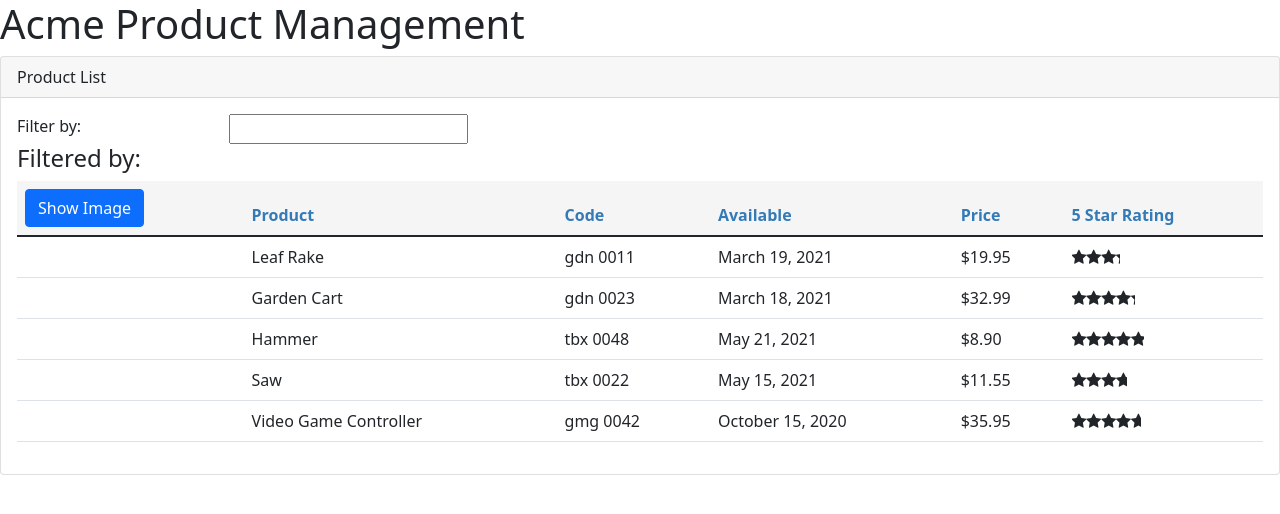
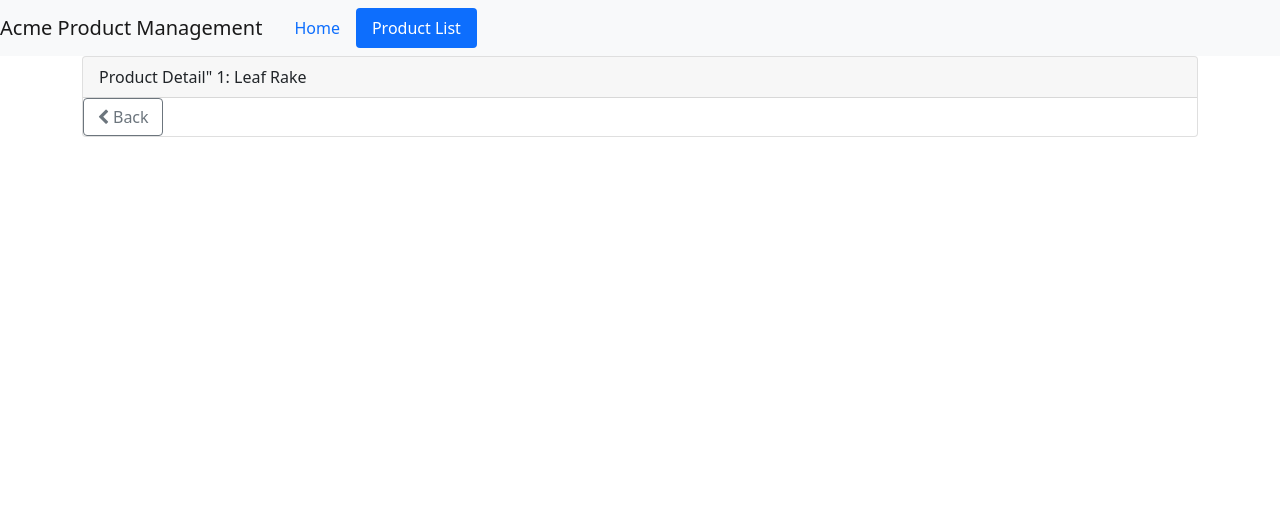
Before and after one commit to FenixS83/acmeProductManagement, an Angular app: page /products/1 in a window 1280 px wide. Before the commit this address led to /. Shown: the top 514 px of the page. Built offline with nearby package versions, Linux system fonts and the light colour scheme.

Commit message:
added protudct detail component with back button and added guard to product detail component to ensure that valid id number is being navigated to

```diff
--- a/src/app/app.component.ts
+++ b/src/app/app.component.ts
@@ -4,9 +4,17 @@ import { Component } from '@angular/core';
   selector: 'pm-root',
   // templateURL: "./app.component.html",
   template: `
-  <div><h1>{{pageTitle}}</h1>
-  <pm-products></pm-products>
-  </div>`,
+    <nav class='navbar navbar-expand navbar-light bg-light'>
+        <a class='navbar-brand'>{{pageTitle}}</a>
+        <ul class='nav nav-pills'>
+          <li><a class='nav-link' routerLinkActive='active' routerLink='/welcome'>Home</a></li>
+          <li><a class='nav-link' routerLinkActive='active' routerLink='/products'>Product List</a></li>
+        </ul>
+    </nav>
+    <div class='container'>
+      <router-outlet></router-outlet>
+    </div>
+    `,
   styleUrls: ['./app.component.css']
 })
 
--- a/src/app/app.module.ts
+++ b/src/app/app.module.ts
@@ -10,6 +10,7 @@ import { StarComponent } from './components/star/star.component';
 import { WelcomeComponent } from './components/home/welcome.component';
 import { ProductDetailComponent } from './components/products/product-detail.component';
 import { RouterModule } from '@angular/router';
+import { ProductDetailGuard } from './components/products/product-detail.guard';
 
 @NgModule({
   // declarations are components that WE declare locally to be acknowledged
@@ -26,7 +27,15 @@ import { RouterModule } from '@angular/router';
     BrowserModule,
     FormsModule,
     HttpClientModule,
-    RouterModule.forRoot([]),
+    RouterModule.forRoot([
+      { path: 'products', component: ProductListComponent },
+      { path: 'products/:id',
+        canActivate: [ProductDetailGuard],
+        component: ProductDetailComponent },
+      { path: 'welcome', component: WelcomeComponent },
+      { path: '', redirectTo: 'welcome', pathMatch: 'full' },
+      { path: '**', redirectTo: 'welcome', pathMatch: 'full' }
+    ]),
   ],
   providers: [],
   bootstrap: [AppComponent]
--- a/src/app/components/product-list/product-list.component.html
+++ b/src/app/components/product-list/product-list.component.html
@@ -42,7 +42,11 @@
                                 [style.margin.px]='imageMargin'/>
 
                             </td>
-                            <td>{{ product.productName }}</td>
+                            <td>
+                                <a [routerLink]="['/products', product.productId]">
+                                {{product.productName}}
+                            </a>
+                            </td>
                             <td>{{ product.productCode | lowercase | convertToSpaces:'-' }}</td>
                             <td>{{ product.releaseDate }}</td>
                             <td>{{ product.price | currency }}</td>
--- a/src/app/components/product-list/product-list.component.ts
+++ b/src/app/components/product-list/product-list.component.ts
@@ -48,6 +48,7 @@ export class ProductListComponent implements OnInit, OnDestroy {
       },
       error: err => this.errorMessage = err
     });
+
   }
 
   ngOnDestroy(): void {
--- a/src/app/components/products/product-detail.component.html
+++ b/src/app/components/products/product-detail.component.html
@@ -1,5 +1,10 @@
 <div class='card'>
     <div class='card-header'>
-        {{pageTitle}}
+        {{pageTitle + ': ' + product?.productName}}
+    </div>
+    <div class='btn btn-outline-secondary'
+         style='width:80px'
+         (click)='onBack()'>
+            <i class='fa fa-chevron-left'></i> Back
     </div>
 </div>
--- a/src/app/components/products/product-detail.component.ts
+++ b/src/app/components/products/product-detail.component.ts
@@ -1,15 +1,37 @@
 import { Component, OnInit } from '@angular/core';
+import { ActivatedRoute, Router } from '@angular/router';
+import { IProduct } from '../product-list/product';
 
 @Component({
   templateUrl: './product-detail.component.html',
   styleUrls: ['./product-detail.component.css']
 })
+
 export class ProductDetailComponent implements OnInit {
   pageTitle: string = 'Product Detail';
+  product: IProduct | undefined
 
-  constructor() { }
+  constructor(private route: ActivatedRoute,
+              private router: Router) { }
 
   ngOnInit(): void {
+    const id = Number(this.route.snapshot.paramMap.get('id'));
+    this.pageTitle += `" ${id}`;
+    this.product= {
+      "productId": 1,
+      "productName": "Leaf Rake",
+      "productCode": "GDN-0011",
+      "releaseDate": "March 19, 2021",
+      "description": "Leaf rake with 48-inch wooden handle.",
+      "price": 19.95,
+      "starRating": 3.2,
+      "imageUrl": "assets/images/leaf_rake.png"
+    };
   }
 
+  onBack(): void {
+    this.router.navigate(['/products']);
+  }
+
+
 }
--- /dev/null
+++ b/src/app/components/products/product-detail.guard.ts
@@ -0,0 +1,24 @@
+import { Injectable } from '@angular/core';
+import { ActivatedRouteSnapshot, CanActivate, Router, RouterStateSnapshot, UrlTree } from '@angular/router';
+import { Observable } from 'rxjs';
+
+@Injectable({
+  providedIn: 'root'
+})
+export class ProductDetailGuard implements CanActivate {
+
+  constructor(private router: Router) { }
+
+  canActivate(
+      route: ActivatedRouteSnapshot,
+      state: RouterStateSnapshot): Observable<boolean | UrlTree> | Promise<boolean |        UrlTree> | boolean | UrlTree {
+        const id = Number(route.paramMap.get('id'));
+        if (isNaN(id) || id < 1) {
+          alert("Invalid product Id");
+          this.router.navigate(['/products']);
+          return false;
+        }
+      return true;
+  }
+
+}
```
Also changed, not shown: 1 other file (tests, documents, lock files or other folders).
